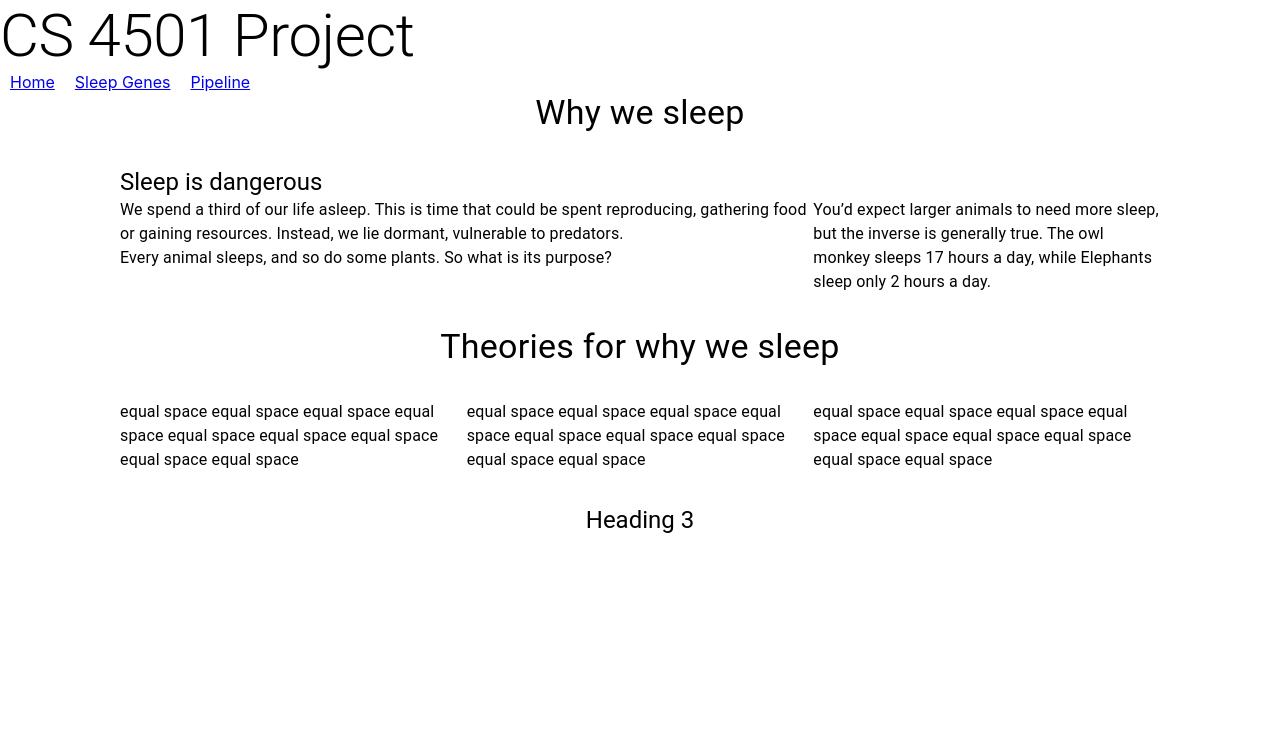
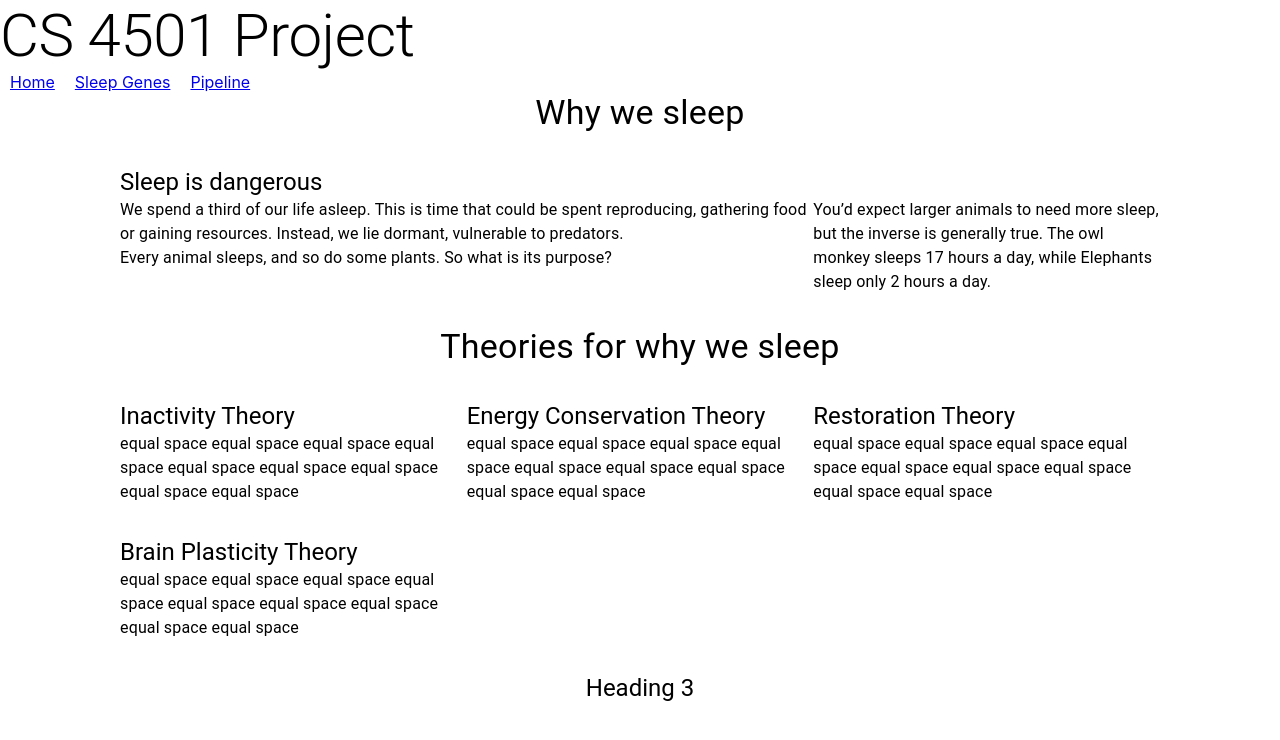
Before and after one commit to johnny-yang-4102/cs_4501_sleep_brain, a JavaScript app: page / in a window 1280 px wide. Shown: the top 740 px of the page. Built offline with nearby package versions, Linux system fonts and the light colour scheme; the HTML template or start-up script is replaced by a standard one.

Commit message:
some headings
some heading

```diff
--- a/src/screens/ScreenIntro.js
+++ b/src/screens/ScreenIntro.js
@@ -34,13 +34,24 @@ const ScreenIntro = () => {
 
             <Grid container direction="row" >
                 <Grid item xs={4}>
+                <Typography variant="h5" >Inactivity Theory</Typography>
+
                 <Typography variant="body1" >equal space equal space equal space equal space equal space equal space equal space equal space equal space  </Typography>
                 </Grid>
                 <Grid item xs={4}>
+                    <Typography variant="h5" >Energy Conservation Theory</Typography>
                 <Typography variant="body1" >equal space equal space equal space equal space equal space equal space equal space equal space equal space  </Typography>
                 </Grid>
                 <Grid item xs={4}>
+                    <Typography variant="h5" >Restoration Theory</Typography>
                 <Typography variant="body1" >equal space equal space equal space equal space equal space equal space equal space equal space equal space  </Typography>
+                </Grid>
+            </Grid>
+            <Grid container direction="row" >
+                <Grid item xs={4}>
+                    <Typography variant="h5" >Brain Plasticity Theory</Typography>
+                    <Typography variant="body1" >equal space equal space equal space equal space equal
+                        space equal space equal space equal space equal space  </Typography>
                 </Grid>
             </Grid>
 
```
Also changed, not shown: 1 other file (tests, documents, lock files or other folders).
